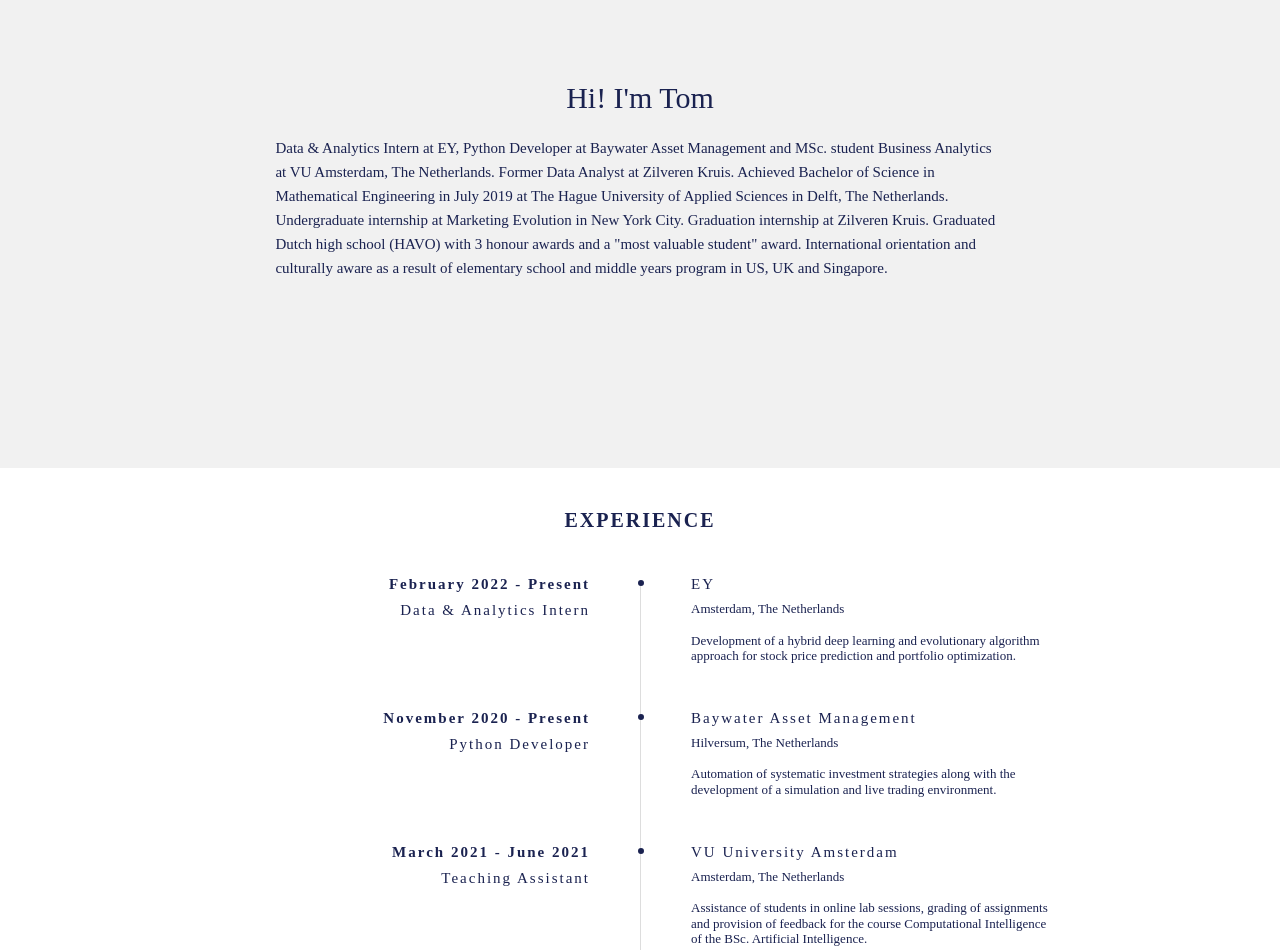
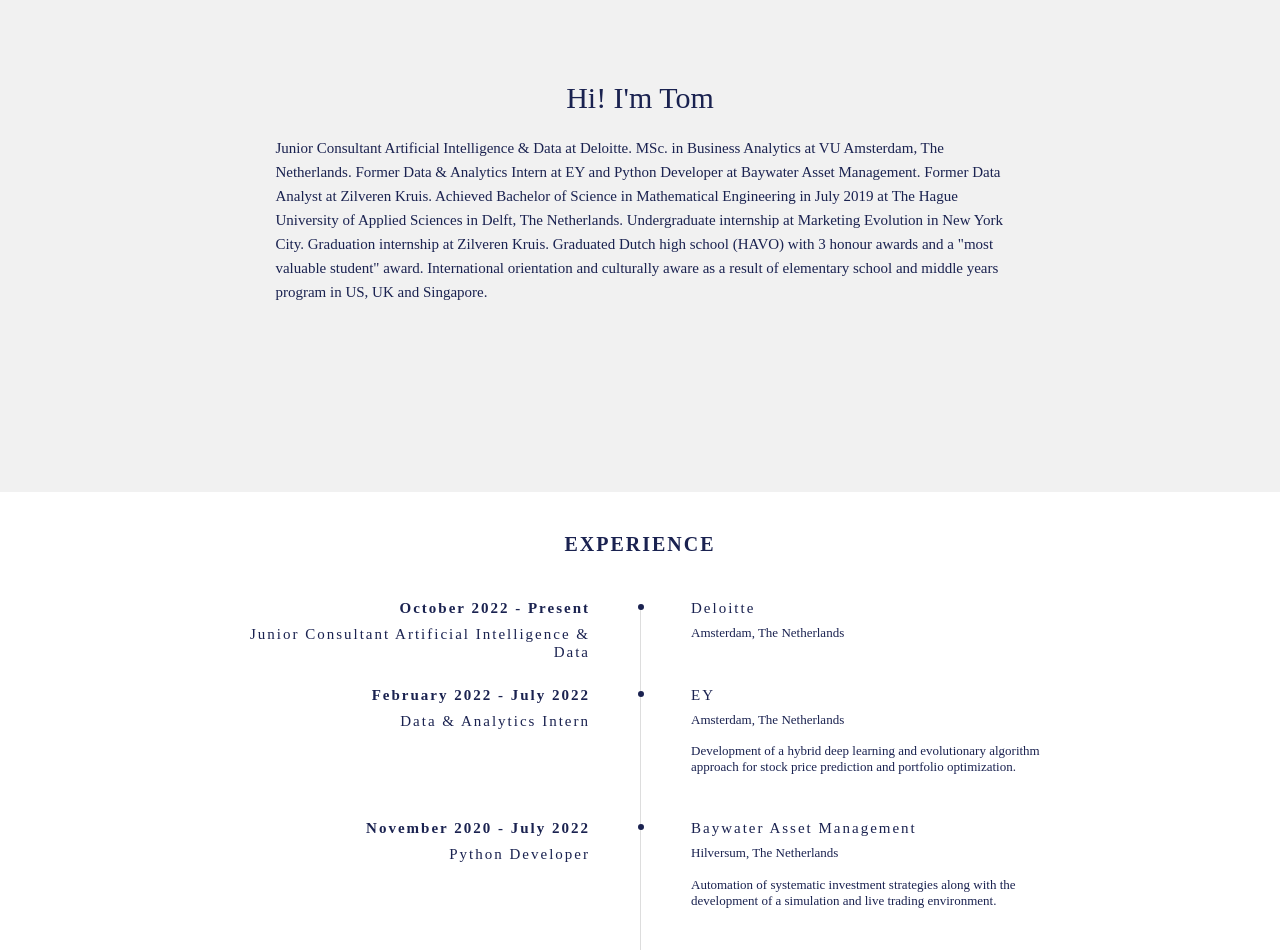
Before and after one commit to tomdevalk1997/cv, a plain HTML site: page index.html in a window 1280 px wide. Shown: the part 780-1730 px from the top of the page. Drawn offline with nearby package versions, Linux system fonts and the light colour scheme.

Commit message:
Add Deloitte

```diff
--- a/index.html
+++ b/index.html
@@ -50,7 +50,7 @@
               <div class="col-10 col-md-5 col-lg-4 introduction">
                 <div class="headline">
                   <h1>Tom de Valk</h1>
-                  <h3>Data & Analytics Intern at EY</h3>
+                  <h3>Junior Consultant Artificial Intelligence & Data at Deloitte</h3>
                   <h3 class="headline-item">Phone:</h3>
                   <h4 class="headline-description">+31 6 43516203</h4>
                   <h3 class="headline-item">Email:</h3>
@@ -87,8 +87,8 @@
         <div class="row justify-content-center no-gutters">
           <div class="col-9 col-lg-7  summary">
             <h1 id="summary-title">Hi! I'm Tom</h1>
-            <h4 id="summary-text">Data & Analytics Intern at EY, Python Developer at Baywater Asset Management
-              and MSc. student Business Analytics at VU Amsterdam, The Netherlands. Former Data Analyst at Zilveren Kruis.
+            <h4 id="summary-text">Junior Consultant Artificial Intelligence & Data at Deloitte.
+              MSc. in Business Analytics at VU Amsterdam, The Netherlands. Former Data & Analytics Intern at EY and Python Developer at Baywater Asset Management. Former Data Analyst at Zilveren Kruis.
               Achieved Bachelor of Science in Mathematical Engineering in July 2019 at The Hague University
               of Applied Sciences in Delft, The Netherlands. Undergraduate internship at Marketing
               Evolution in New York City. Graduation internship at Zilveren Kruis. Graduated
@@ -106,11 +106,28 @@
             <h2 class="section-title">Experience</h2>
           </div>
         </div>
+        <div id="experience000" class="row justify-content-center no-gutters">
+          <div class="timeline-element row justify-content-center no-gutters">
+            <div class="timeline-time col-5 col-lg-4">
+              <div class="timeline-timefunction">
+                <h3 class="timeline-description-header">October 2022 - Present</h3>
+                <h4 class="timeline-description-header">Junior Consultant Artificial Intelligence & Data</h4>
+              </div>
+            </div>
+            <div class="timeline-element-right col-5 col-lg-4">
+              <div class="timeline-description">
+                <h4 class="timeline-description-header">Deloitte<h4>
+                <p>Amsterdam, The Netherlands</p>
+                <p></p>
+              </div>
+            </div>
+          </div>
+        </div>
         <div id="experience00" class="row justify-content-center no-gutters">
           <div class="timeline-element row justify-content-center no-gutters">
             <div class="timeline-time col-5 col-lg-4">
               <div class="timeline-timefunction">
-                <h3 class="timeline-description-header">February 2022 - Present</h3>
+                <h3 class="timeline-description-header">February 2022 - July 2022</h3>
                 <h4 class="timeline-description-header">Data & Analytics Intern</h4>
               </div>
             </div>
@@ -128,7 +145,7 @@
           <div class="timeline-element row justify-content-center no-gutters">
             <div class="timeline-time col-5 col-lg-4">
               <div class="timeline-timefunction">
-                <h3 class="timeline-description-header">November 2020 - Present</h3>
+                <h3 class="timeline-description-header">November 2020 - July 2022</h3>
                 <h4 class="timeline-description-header">Python Developer</h4>
               </div>
             </div>
@@ -570,7 +587,7 @@
             <div class="contact-info">
               <div class="contact-content">
                 <h1>Tom de Valk</h1>
-                <h4>Data & Analytics Intern at EY</h4>
+                <h4>Junior Consultant Artificial Intelligence & Data at Deloitte</h4>
                 <h3 class="headline-item">Phone:</h3>
                 <h4 class="headline-description">+31 6 43516203</h4>
                 <h3 class="headline-item">Email:</h3>
```
